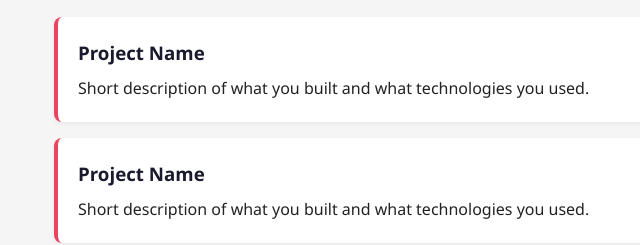
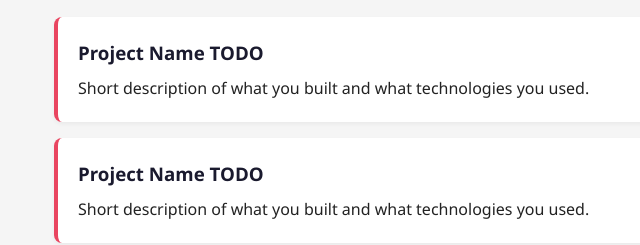
Before and after one commit to lahtinen-juho/lahtinen-juho.github.io, a plain HTML site: page index.html in a window 1280 px wide. Shown: the part 1001-1246 px from the top of the page, without its empty margins (210-850 px from the left). Drawn offline with Linux system fonts and the light colour scheme.

Commit message:
Add portfolio site

```diff
--- a/index.html
+++ b/index.html
@@ -67,11 +67,11 @@
   <section id="projects">
     <h2>Projects</h2>
     <div class="project-card">
-      <h3>Project Name</h3>
+      <h3>Project Name TODO</h3>
       <p>Short description of what you built and what technologies you used.</p>
     </div>
     <div class="project-card">
-      <h3>Project Name</h3>
+      <h3>Project Name TODO</h3>
       <p>Short description of what you built and what technologies you used.</p>
     </div>
   </section>
```
